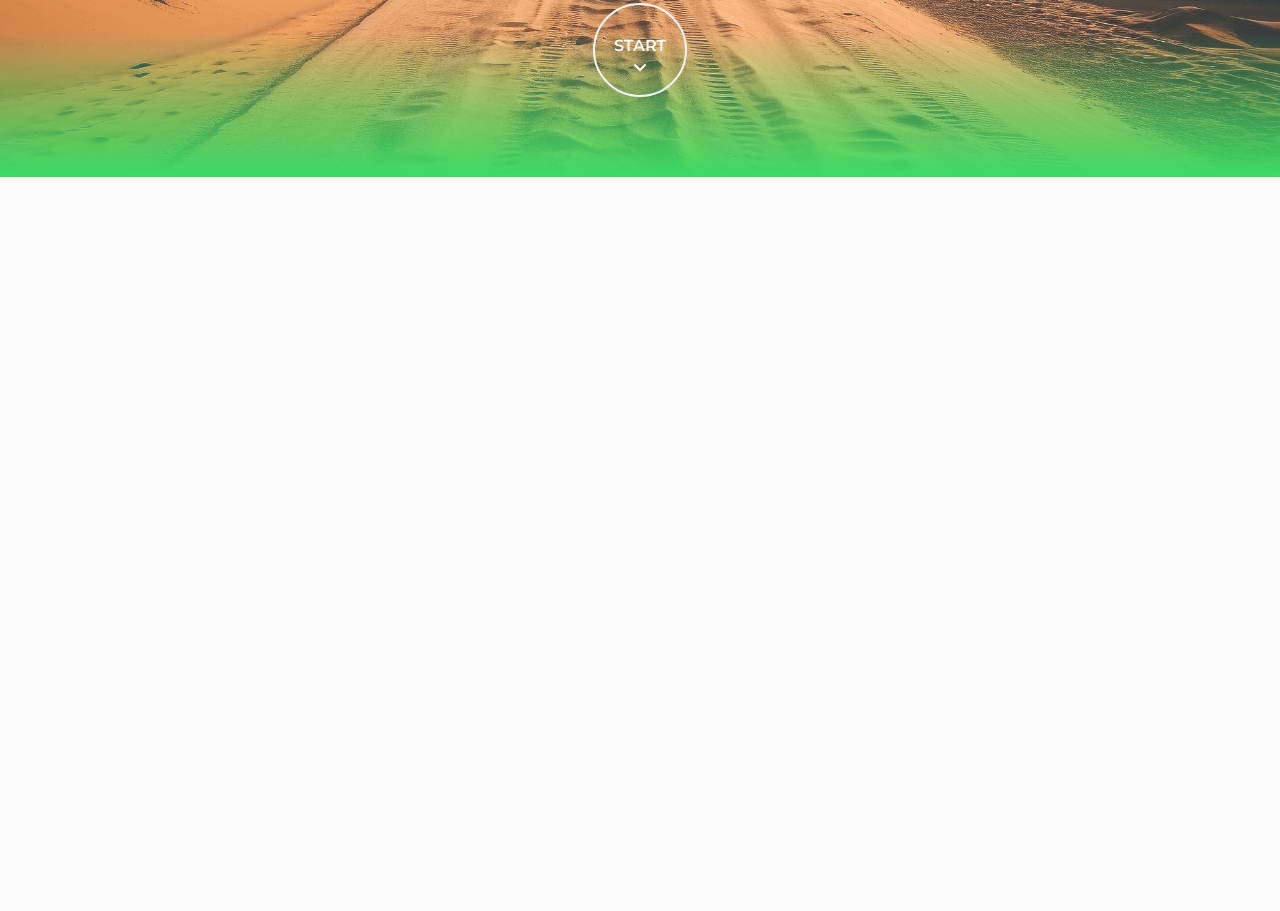
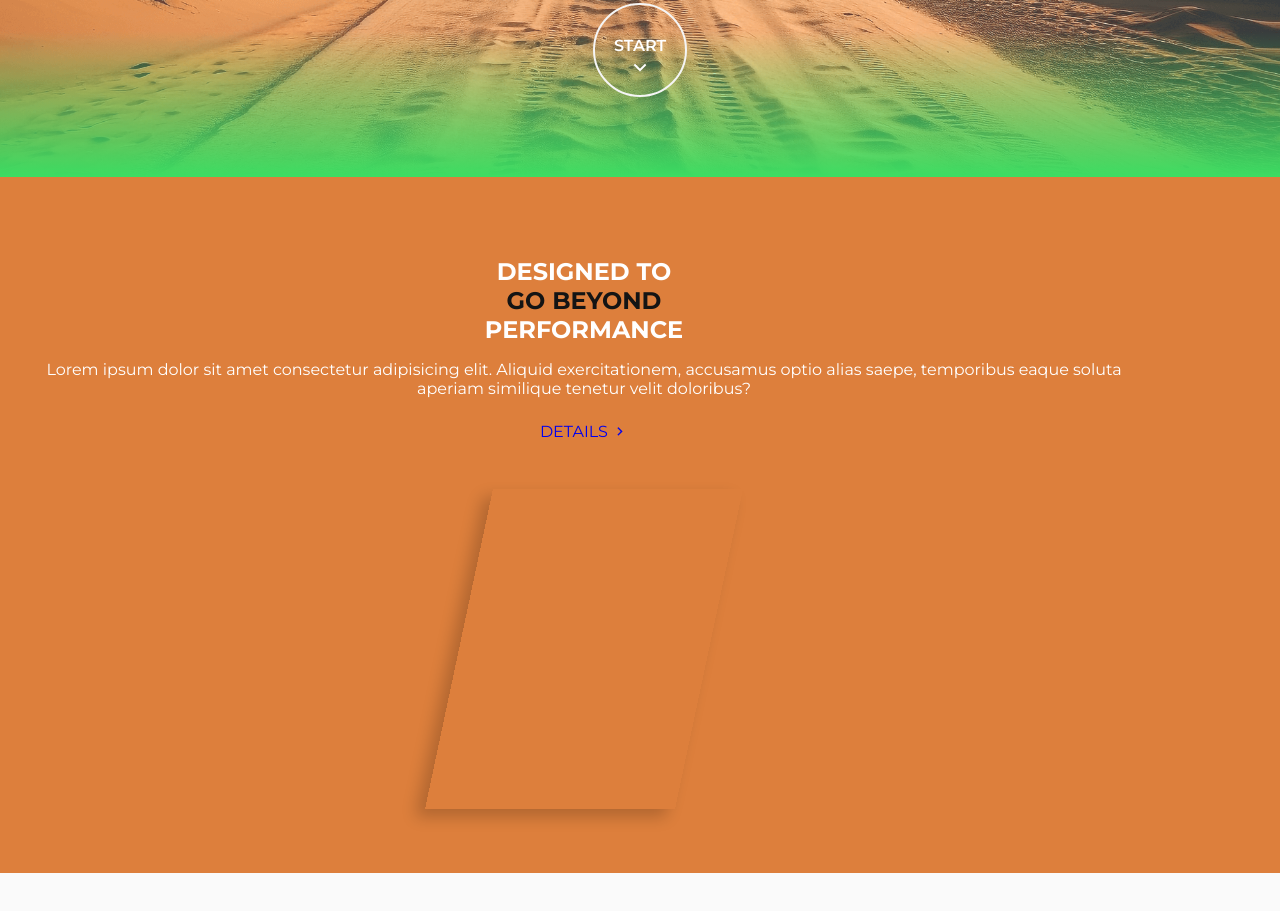
Before and after one commit to ZakilovMurad/Responsive-Car-Website, a plain HTML site: page index.html in a window 1280 px wide. Shown: the part 553-1464 px from the top of the page. Before the commit the page ends 1114 px from the top, so only its background shows below. Drawn offline with nearby package versions, Linux system fonts and the light colour scheme; grey boxes are pictures that could not be loaded.

Commit message:
about html done

```diff
--- a/assets/css/style.css
+++ b/assets/css/style.css
@@ -231,8 +231,9 @@ video {
 
 /* Change background header */
 .bg-header{
-  background-color: var(--body-color);
+  background: white;
   box-shadow: 0 4px 16px hsla(0, 0%, 0%, .1);
+  /* filter: blur(5px); */
 
 }
 
@@ -343,8 +344,35 @@ video {
 
 
 /*=============== ABOUT ===============*/
-
-
+.about{
+  background: var(--body-second-color);
+}
+.about__container{
+  padding-bottom: 3rem;
+  row-gap: 3rem;
+}
+.about__title{
+  color: var(--white-color);
+  margin-bottom: 1rem;
+}
+.about__title span{
+  color: var(--black-color);
+}
+.about__data{
+  text-align: center;
+}
+.about__description{
+  margin-bottom: 1.5rem;
+  color: var(--white-color);
+}
+.about__video{
+  position: relative;
+  width: 250px;
+  height: 320px;
+  justify-self: center;
+  box-shadow: var(--shadow-img);
+  transform: skew(-12deg);
+}
 /*=============== MODELS ===============*/
 
 
--- a/assets/js/main.js
+++ b/assets/js/main.js
@@ -34,9 +34,9 @@ const swiperHome = new Swiper('.home__swiper', {
             return '<span class="' + className + '">' + String(index + 1).padStart(2, '0') + "</span>";
         },
     },
-    // autoplay: {
-    //     delay: 3000,
-    // }
+    autoplay: {
+        delay: 3000,
+    }
 })
 
 
--- a/index.html
+++ b/index.html
@@ -105,6 +105,24 @@
 
         <!--==================== ABOUT ====================-->
         <section class="about section" id="about">
+            <div class="about__container container grid">
+                <div class="about__data">
+                    <h2 class="sectiom__title about__title">
+                        DESIGNED TO <br>
+                        <span>GO BEYOND </span> <br>
+                        PERFORMANCE
+                    </h2>
+                    <p class="about__description">
+                        Lorem ipsum dolor sit amet consectetur adipisicing elit. Aliquid exercitationem, accusamus optio alias saepe, temporibus eaque soluta aperiam similique tenetur velit doloribus?
+                    </p>
+                    <a href="#" class="button button__ghost">
+                        DETAILS <i class="ri-arrow-right-s-line"></i>
+                    </a>
+                </div>
+                <div class="about__video">
+                    <video src="assets/img/about-vid (1).mp4 " autoplay muted class="about__file"></video>
+                </div>
+            </div>
 
         </section>
 
```
